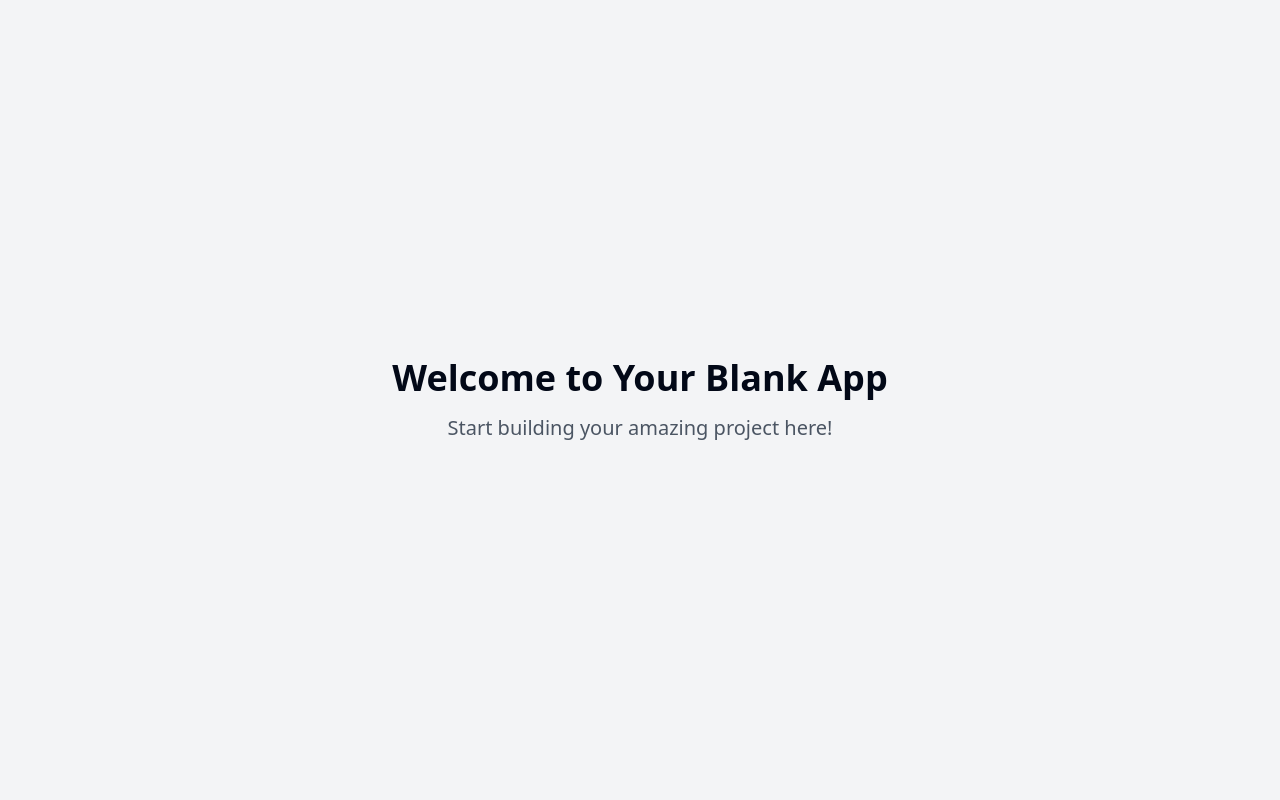
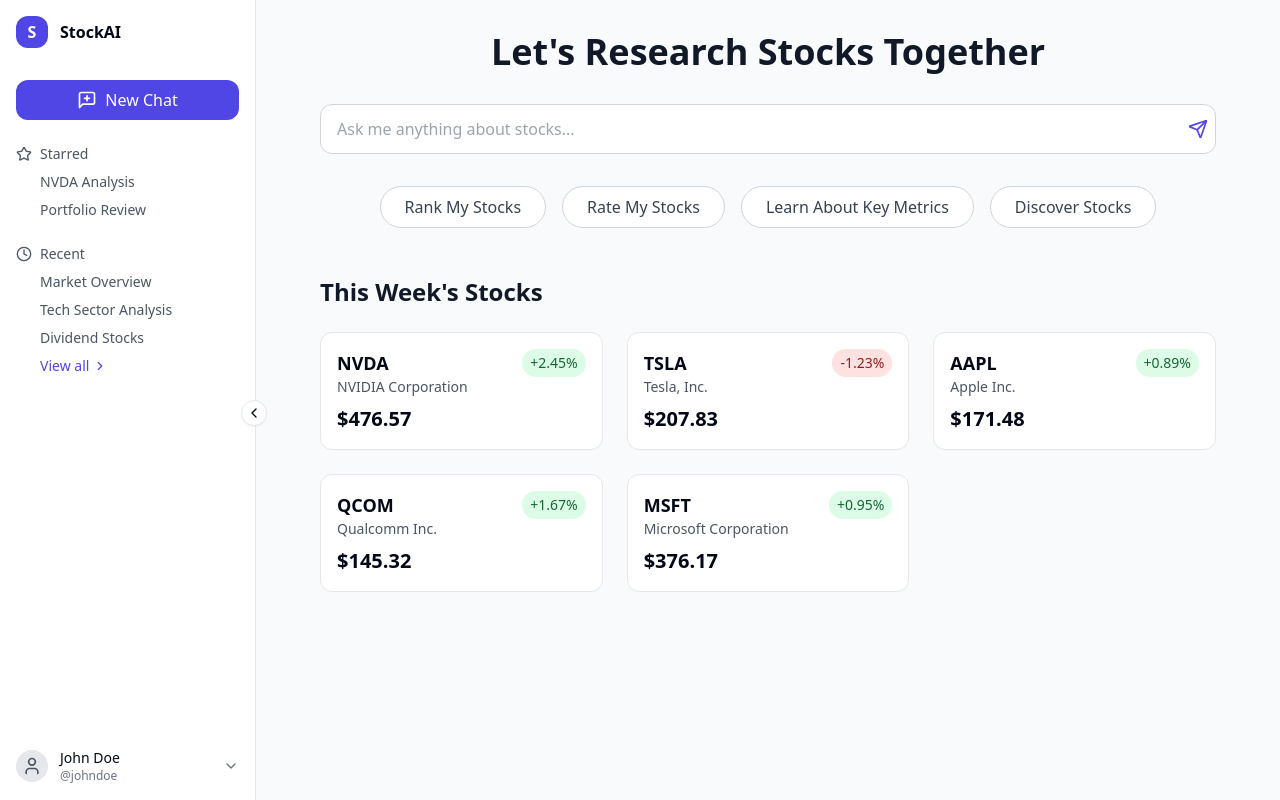
Before and after one commit to eneadodi/chatstock-navigator, a React (Vite) app: page / in a window 1280 px wide. Built offline with nearby package versions, Linux system fonts and the light colour scheme.

Commit message:
Design chatbot page UI
This commit implements a chatbot page design using Tailwind CSS and Lucide icons.  The design includes a collapsible sidebar with user profile, chat options, and a main section with an input box, buttons, and stock cards.

```diff
--- a/src/index.css
+++ b/src/index.css
@@ -1,3 +1,4 @@
+
 @tailwind base;
 @tailwind components;
 @tailwind utilities;
@@ -6,96 +7,48 @@
   :root {
     --background: 0 0% 100%;
     --foreground: 222.2 84% 4.9%;
-
     --card: 0 0% 100%;
     --card-foreground: 222.2 84% 4.9%;
-
     --popover: 0 0% 100%;
     --popover-foreground: 222.2 84% 4.9%;
-
-    --primary: 222.2 47.4% 11.2%;
+    --primary: 221.2 83.2% 53.3%;
     --primary-foreground: 210 40% 98%;
-
     --secondary: 210 40% 96.1%;
     --secondary-foreground: 222.2 47.4% 11.2%;
-
     --muted: 210 40% 96.1%;
     --muted-foreground: 215.4 16.3% 46.9%;
-
     --accent: 210 40% 96.1%;
     --accent-foreground: 222.2 47.4% 11.2%;
-
     --destructive: 0 84.2% 60.2%;
     --destructive-foreground: 210 40% 98%;
-
     --border: 214.3 31.8% 91.4%;
     --input: 214.3 31.8% 91.4%;
-    --ring: 222.2 84% 4.9%;
-
-    --radius: 0.5rem;
-
-    --sidebar-background: 0 0% 98%;
-
-    --sidebar-foreground: 240 5.3% 26.1%;
-
-    --sidebar-primary: 240 5.9% 10%;
-
-    --sidebar-primary-foreground: 0 0% 98%;
-
-    --sidebar-accent: 240 4.8% 95.9%;
-
-    --sidebar-accent-foreground: 240 5.9% 10%;
-
-    --sidebar-border: 220 13% 91%;
-
-    --sidebar-ring: 217.2 91.2% 59.8%;
+    --ring: 221.2 83.2% 53.3%;
+    --radius: 0.75rem;
   }
 
-  .dark {
-    --background: 222.2 84% 4.9%;
-    --foreground: 210 40% 98%;
-
-    --card: 222.2 84% 4.9%;
-    --card-foreground: 210 40% 98%;
-
-    --popover: 222.2 84% 4.9%;
-    --popover-foreground: 210 40% 98%;
-
-    --primary: 210 40% 98%;
-    --primary-foreground: 222.2 47.4% 11.2%;
-
-    --secondary: 217.2 32.6% 17.5%;
-    --secondary-foreground: 210 40% 98%;
-
-    --muted: 217.2 32.6% 17.5%;
-    --muted-foreground: 215 20.2% 65.1%;
-
-    --accent: 217.2 32.6% 17.5%;
-    --accent-foreground: 210 40% 98%;
-
-    --destructive: 0 62.8% 30.6%;
-    --destructive-foreground: 210 40% 98%;
-
-    --border: 217.2 32.6% 17.5%;
-    --input: 217.2 32.6% 17.5%;
-    --ring: 212.7 26.8% 83.9%;
-    --sidebar-background: 240 5.9% 10%;
-    --sidebar-foreground: 240 4.8% 95.9%;
-    --sidebar-primary: 224.3 76.3% 48%;
-    --sidebar-primary-foreground: 0 0% 100%;
-    --sidebar-accent: 240 3.7% 15.9%;
-    --sidebar-accent-foreground: 240 4.8% 95.9%;
-    --sidebar-border: 240 3.7% 15.9%;
-    --sidebar-ring: 217.2 91.2% 59.8%;
-  }
-}
-
-@layer base {
   * {
     @apply border-border;
   }
 
   body {
-    @apply bg-background text-foreground;
+    @apply bg-background text-foreground antialiased;
+  }
+
+  ::-webkit-scrollbar {
+    width: 8px;
+    height: 8px;
+  }
+
+  ::-webkit-scrollbar-track {
+    @apply bg-transparent;
+  }
+
+  ::-webkit-scrollbar-thumb {
+    @apply bg-gray-300 rounded-full;
+  }
+
+  ::-webkit-scrollbar-thumb:hover {
+    @apply bg-gray-400;
   }
 }
--- a/src/pages/Index.tsx
+++ b/src/pages/Index.tsx
@@ -1,14 +1,187 @@
-// Update this page (the content is just a fallback if you fail to update the page)
 
-const Index = () => {
+import { useState } from "react";
+import {
+  MessageSquarePlus,
+  Star,
+  Clock,
+  ChevronRight,
+  Send,
+  User,
+  Home,
+  Vote,
+  ChevronLeft,
+  ChevronDown
+} from "lucide-react";
+
+const Sidebar = ({ isCollapsed, setIsCollapsed }: { isCollapsed: boolean; setIsCollapsed: (value: boolean) => void }) => {
+  const [isProfileOpen, setIsProfileOpen] = useState(false);
+
   return (
-    <div className="min-h-screen flex items-center justify-center bg-gray-100">
-      <div className="text-center">
-        <h1 className="text-4xl font-bold mb-4">Welcome to Your Blank App</h1>
-        <p className="text-xl text-gray-600">Start building your amazing project here!</p>
+    <div className={`h-screen ${isCollapsed ? 'w-20' : 'w-64'} bg-white border-r border-gray-200 p-4 transition-all duration-300 ease-in-out relative`}>
+      {/* Company Logo */}
+      <div className="flex items-center space-x-3 mb-8">
+        <div className="w-8 h-8 bg-indigo-600 rounded-lg flex items-center justify-center">
+          <span className="text-white font-bold">S</span>
+        </div>
+        {!isCollapsed && <span className="font-semibold">StockAI</span>}
+      </div>
+
+      {/* New Chat Button */}
+      <button className={`w-full bg-indigo-600 text-white rounded-lg p-2 flex items-center justify-center mb-6 hover:bg-indigo-700 transition-colors ${isCollapsed ? 'px-2' : 'px-4'}`}>
+        <MessageSquarePlus size={20} />
+        {!isCollapsed && <span className="ml-2">New Chat</span>}
+      </button>
+
+      {/* Starred Chats */}
+      <div className="mb-6">
+        <div className="flex items-center text-gray-600 mb-2">
+          <Star size={16} />
+          {!isCollapsed && <span className="ml-2 text-sm">Starred</span>}
+        </div>
+        {!isCollapsed && (
+          <div className="space-y-2">
+            <div className="text-sm text-gray-600 pl-6">NVDA Analysis</div>
+            <div className="text-sm text-gray-600 pl-6">Portfolio Review</div>
+          </div>
+        )}
+      </div>
+
+      {/* Recent Chats */}
+      <div>
+        <div className="flex items-center text-gray-600 mb-2">
+          <Clock size={16} />
+          {!isCollapsed && <span className="ml-2 text-sm">Recent</span>}
+        </div>
+        {!isCollapsed && (
+          <div className="space-y-2">
+            <div className="text-sm text-gray-600 pl-6">Market Overview</div>
+            <div className="text-sm text-gray-600 pl-6">Tech Sector Analysis</div>
+            <div className="text-sm text-gray-600 pl-6">Dividend Stocks</div>
+            <button className="text-sm text-indigo-600 pl-6 flex items-center">
+              View all <ChevronRight size={14} className="ml-1" />
+            </button>
+          </div>
+        )}
+      </div>
+
+      {/* Collapse Button */}
+      <button
+        onClick={() => setIsCollapsed(!isCollapsed)}
+        className="absolute top-1/2 -right-3 bg-white border border-gray-200 rounded-full p-1 shadow-sm"
+      >
+        {isCollapsed ? <ChevronRight size={16} /> : <ChevronLeft size={16} />}
+      </button>
+
+      {/* Profile Section */}
+      <div className="absolute bottom-4 left-0 right-0 px-4">
+        <div
+          className="flex items-center space-x-3 cursor-pointer"
+          onClick={() => setIsProfileOpen(!isProfileOpen)}
+        >
+          <div className="w-8 h-8 bg-gray-200 rounded-full flex items-center justify-center">
+            <User size={20} className="text-gray-600" />
+          </div>
+          {!isCollapsed && (
+            <>
+              <div className="flex-1">
+                <div className="text-sm font-medium">John Doe</div>
+                <div className="text-xs text-gray-500">@johndoe</div>
+              </div>
+              <ChevronDown size={16} className="text-gray-500" />
+            </>
+          )}
+        </div>
+        {isProfileOpen && !isCollapsed && (
+          <div className="absolute bottom-16 left-4 right-4 bg-white border border-gray-200 rounded-lg shadow-lg p-2">
+            <button className="w-full text-left px-3 py-2 text-sm text-gray-700 hover:bg-gray-100 rounded flex items-center">
+              <Home size={16} className="mr-2" /> Home
+            </button>
+            <button className="w-full text-left px-3 py-2 text-sm text-gray-700 hover:bg-gray-100 rounded flex items-center">
+              <Vote size={16} className="mr-2" /> Vote
+            </button>
+          </div>
+        )}
       </div>
     </div>
   );
 };
 
+const StockCard = ({ symbol, name, price, change }: { symbol: string; name: string; price: string; change: string }) => (
+  <div className="bg-white rounded-lg border border-gray-200 p-4 hover:shadow-md transition-shadow">
+    <div className="flex justify-between items-start mb-2">
+      <div>
+        <h3 className="font-semibold text-lg">{symbol}</h3>
+        <p className="text-sm text-gray-600">{name}</p>
+      </div>
+      <div className={`px-2 py-1 rounded-full text-sm ${parseFloat(change) >= 0 ? 'bg-green-100 text-green-800' : 'bg-red-100 text-red-800'}`}>
+        {change}%
+      </div>
+    </div>
+    <div className="text-xl font-bold">${price}</div>
+  </div>
+);
+
+const Index = () => {
+  const [isCollapsed, setIsCollapsed] = useState(false);
+  const [inputValue, setInputValue] = useState("");
+
+  const stocks = [
+    { symbol: "NVDA", name: "NVIDIA Corporation", price: "476.57", change: "+2.45" },
+    { symbol: "TSLA", name: "Tesla, Inc.", price: "207.83", change: "-1.23" },
+    { symbol: "AAPL", name: "Apple Inc.", price: "171.48", change: "+0.89" },
+    { symbol: "QCOM", name: "Qualcomm Inc.", price: "145.32", change: "+1.67" },
+    { symbol: "MSFT", name: "Microsoft Corporation", price: "376.17", change: "+0.95" },
+  ];
+
+  return (
+    <div className="flex h-screen bg-gray-50">
+      <Sidebar isCollapsed={isCollapsed} setIsCollapsed={setIsCollapsed} />
+
+      <main className="flex-1 p-8 overflow-auto">
+        <div className="max-w-4xl mx-auto">
+          <h1 className="text-4xl font-bold text-gray-900 mb-8 text-center">Let's Research Stocks Together</h1>
+
+          {/* Chat Input */}
+          <div className="mb-8">
+            <div className="relative">
+              <input
+                type="text"
+                value={inputValue}
+                onChange={(e) => setInputValue(e.target.value)}
+                placeholder="Ask me anything about stocks..."
+                className="w-full px-4 py-3 rounded-lg border border-gray-300 focus:ring-2 focus:ring-indigo-600 focus:border-transparent pr-12"
+              />
+              <button className="absolute right-2 top-1/2 transform -translate-y-1/2 text-indigo-600 hover:text-indigo-700">
+                <Send size={20} />
+              </button>
+            </div>
+          </div>
+
+          {/* Quick Actions */}
+          <div className="flex flex-wrap gap-4 mb-12 justify-center">
+            {["Rank My Stocks", "Rate My Stocks", "Learn About Key Metrics", "Discover Stocks"].map((text) => (
+              <button
+                key={text}
+                className="px-6 py-2 bg-white text-gray-700 rounded-full border border-gray-300 hover:bg-gray-50 hover:border-gray-400 transition-colors"
+              >
+                {text}
+              </button>
+            ))}
+          </div>
+
+          {/* Stock Cards */}
+          <div>
+            <h2 className="text-2xl font-semibold text-gray-900 mb-6">This Week's Stocks</h2>
+            <div className="grid grid-cols-1 md:grid-cols-2 lg:grid-cols-3 gap-6">
+              {stocks.map((stock) => (
+                <StockCard key={stock.symbol} {...stock} />
+              ))}
+            </div>
+          </div>
+        </div>
+      </main>
+    </div>
+  );
+};
+
 export default Index;
--- a/tailwind.config.ts
+++ b/tailwind.config.ts
@@ -1,3 +1,4 @@
+
 import type { Config } from "tailwindcss";
 
 export default {
@@ -12,85 +13,77 @@ export default {
   theme: {
     container: {
       center: true,
-			padding: '2rem',
+      padding: "2rem",
       screens: {
-				'2xl': '1400px'
-			}
+        "2xl": "1400px",
+      },
     },
     extend: {
       colors: {
-				border: 'hsl(var(--border))',
-				input: 'hsl(var(--input))',
-				ring: 'hsl(var(--ring))',
-				background: 'hsl(var(--background))',
-				foreground: 'hsl(var(--foreground))',
+        border: "hsl(var(--border))",
+        input: "hsl(var(--input))",
+        ring: "hsl(var(--ring))",
+        background: "hsl(var(--background))",
+        foreground: "hsl(var(--foreground))",
         primary: {
-					DEFAULT: 'hsl(var(--primary))',
-					foreground: 'hsl(var(--primary-foreground))'
+          DEFAULT: "hsl(var(--primary))",
+          foreground: "hsl(var(--primary-foreground))",
         },
         secondary: {
-					DEFAULT: 'hsl(var(--secondary))',
-					foreground: 'hsl(var(--secondary-foreground))'
+          DEFAULT: "hsl(var(--secondary))",
+          foreground: "hsl(var(--secondary-foreground))",
         },
         destructive: {
-					DEFAULT: 'hsl(var(--destructive))',
-					foreground: 'hsl(var(--destructive-foreground))'
+          DEFAULT: "hsl(var(--destructive))",
+          foreground: "hsl(var(--destructive-foreground))",
         },
         muted: {
-					DEFAULT: 'hsl(var(--muted))',
-					foreground: 'hsl(var(--muted-foreground))'
+          DEFAULT: "hsl(var(--muted))",
+          foreground: "hsl(var(--muted-foreground))",
         },
         accent: {
-					DEFAULT: 'hsl(var(--accent))',
-					foreground: 'hsl(var(--accent-foreground))'
+          DEFAULT: "hsl(var(--accent))",
+          foreground: "hsl(var(--accent-foreground))",
         },
         popover: {
-					DEFAULT: 'hsl(var(--popover))',
-					foreground: 'hsl(var(--popover-foreground))'
+          DEFAULT: "hsl(var(--popover))",
+          foreground: "hsl(var(--popover-foreground))",
         },
         card: {
-					DEFAULT: 'hsl(var(--card))',
-					foreground: 'hsl(var(--card-foreground))'
+          DEFAULT: "hsl(var(--card))",
+          foreground: "hsl(var(--card-foreground))",
         },
-				sidebar: {
-					DEFAULT: 'hsl(var(--sidebar-background))',
-					foreground: 'hsl(var(--sidebar-foreground))',
-					primary: 'hsl(var(--sidebar-primary))',
-					'primary-foreground': 'hsl(var(--sidebar-primary-foreground))',
-					accent: 'hsl(var(--sidebar-accent))',
-					'accent-foreground': 'hsl(var(--sidebar-accent-foreground))',
-					border: 'hsl(var(--sidebar-border))',
-					ring: 'hsl(var(--sidebar-ring))'
-				}
       },
       borderRadius: {
-				lg: 'var(--radius)',
-				md: 'calc(var(--radius) - 2px)',
-				sm: 'calc(var(--radius) - 4px)'
+        lg: "var(--radius)",
+        md: "calc(var(--radius) - 2px)",
+        sm: "calc(var(--radius) - 4px)",
       },
       keyframes: {
-				'accordion-down': {
-					from: {
-						height: '0'
+        "accordion-down": {
+          from: { height: "0" },
+          to: { height: "var(--radix-accordion-content-height)" },
         },
-					to: {
-						height: 'var(--radix-accordion-content-height)'
-					}
+        "accordion-up": {
+          from: { height: "var(--radix-accordion-content-height)" },
+          to: { height: "0" },
         },
-				'accordion-up': {
-					from: {
-						height: 'var(--radix-accordion-content-height)'
+        "slide-in": {
+          "0%": { transform: "translateX(-100%)" },
+          "100%": { transform: "translateX(0)" },
         },
-					to: {
-						height: '0'
-					}
-				}
+        "slide-out": {
+          "0%": { transform: "translateX(0)" },
+          "100%": { transform: "translateX(-100%)" },
+        },
       },
       animation: {
-				'accordion-down': 'accordion-down 0.2s ease-out',
-				'accordion-up': 'accordion-up 0.2s ease-out'
-			}
-		}
+        "accordion-down": "accordion-down 0.2s ease-out",
+        "accordion-up": "accordion-up 0.2s ease-out",
+        "slide-in": "slide-in 0.2s ease-out",
+        "slide-out": "slide-out 0.2s ease-out",
+      },
+    },
   },
   plugins: [require("tailwindcss-animate")],
 } satisfies Config;
```
Lines whose indentation alone changed are shown as unchanged.
